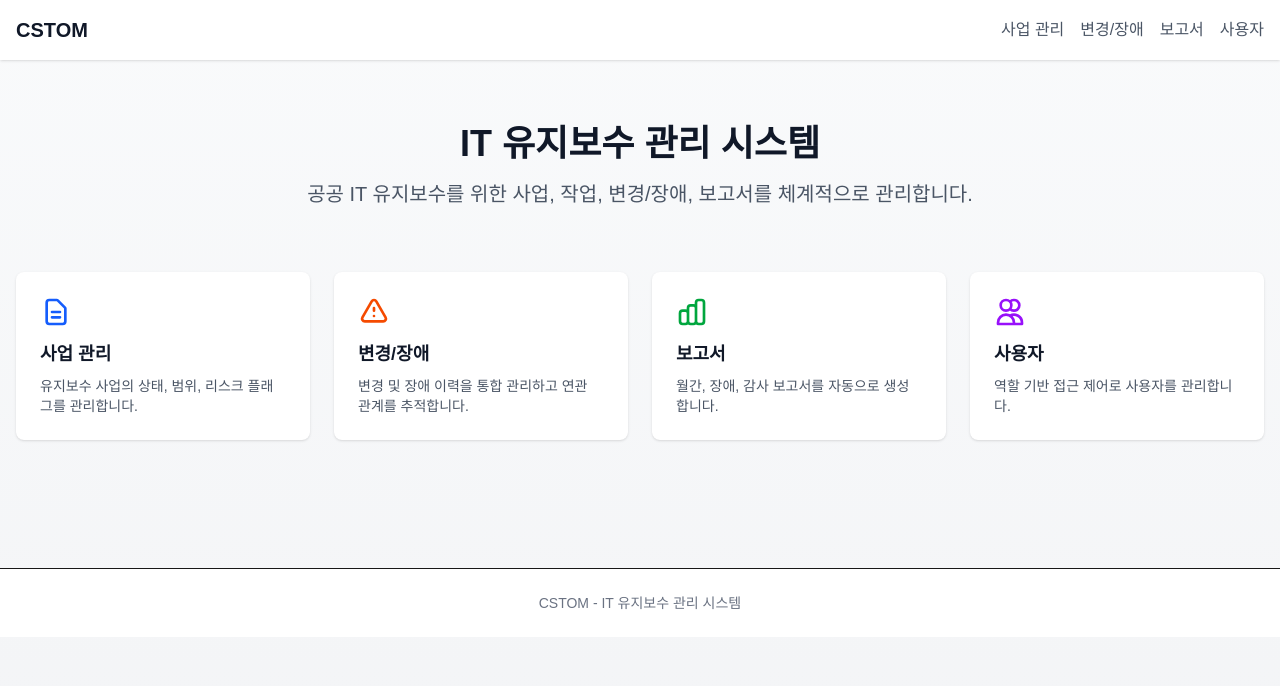
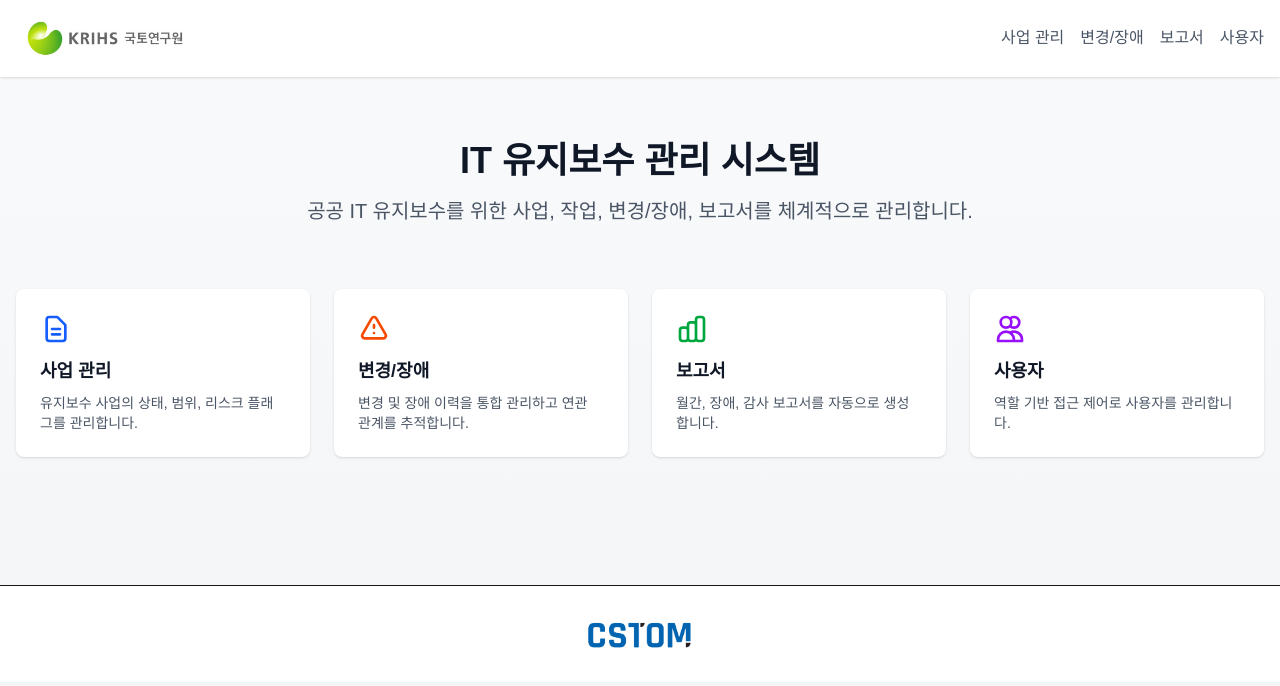
Before and after one commit to infrabank/CSTOM, a Next.js app in the folder frontend/: page / in a window 1280 px wide. Shown: the top 686 px of the page. Built offline with nearby package versions, Linux system fonts and the light colour scheme.

Commit message:
Replace text logos with KRIHS and CSTOM image logos

```diff
--- a/frontend/src/app/login/page.tsx
+++ b/frontend/src/app/login/page.tsx
@@ -2,6 +2,7 @@
 
 import { useState } from "react";
 import { useRouter } from "next/navigation";
+import Image from "next/image";
 import { authApi } from "@/lib/api";
 
 export default function LoginPage() {
@@ -30,7 +31,15 @@ export default function LoginPage() {
   return (
     <div className="min-h-screen flex items-center justify-center bg-gray-100">
       <div className="bg-white p-8 rounded-lg shadow-md w-full max-w-md">
-        <h1 className="text-2xl font-bold text-center mb-6">CSTOM 로그인</h1>
+        <div className="flex justify-center mb-6">
+          <Image
+            src="/images/2-4.png"
+            alt="CSTOM"
+            width={160}
+            height={42}
+            priority
+          />
+        </div>
 
         {error && (
           <div className="mb-4 p-3 bg-red-50 text-red-700 rounded">
--- a/frontend/src/app/page.tsx
+++ b/frontend/src/app/page.tsx
@@ -1,11 +1,20 @@
 import Link from "next/link";
+import Image from "next/image";
 
 export default function Home() {
   return (
     <div className="min-h-screen bg-gradient-to-b from-gray-50 to-gray-100">
       <header className="bg-white shadow-sm">
         <div className="max-w-7xl mx-auto px-4 py-4 flex justify-between items-center">
-          <h1 className="text-xl font-bold text-gray-900">CSTOM</h1>
+          <Link href="/">
+            <Image
+              src="/images/ci_23.jpg"
+              alt="KRIHS 국토연구원"
+              width={180}
+              height={40}
+              priority
+            />
+          </Link>
           <nav className="flex gap-4">
             <Link
               href="/contracts"
@@ -145,8 +154,13 @@ export default function Home() {
       </main>
 
       <footer className="border-t bg-white mt-16">
-        <div className="max-w-7xl mx-auto px-4 py-6 text-center text-gray-500 text-sm">
-          CSTOM - IT 유지보수 관리 시스템
+        <div className="max-w-7xl mx-auto px-4 py-6 flex justify-center items-center">
+          <Image
+            src="/images/2-4.png"
+            alt="CSTOM"
+            width={120}
+            height={32}
+          />
         </div>
       </footer>
     </div>
```
Also changed, not shown: frontend/public/images/2-4.png (added), frontend/public/images/ci_23.jpg (added).
